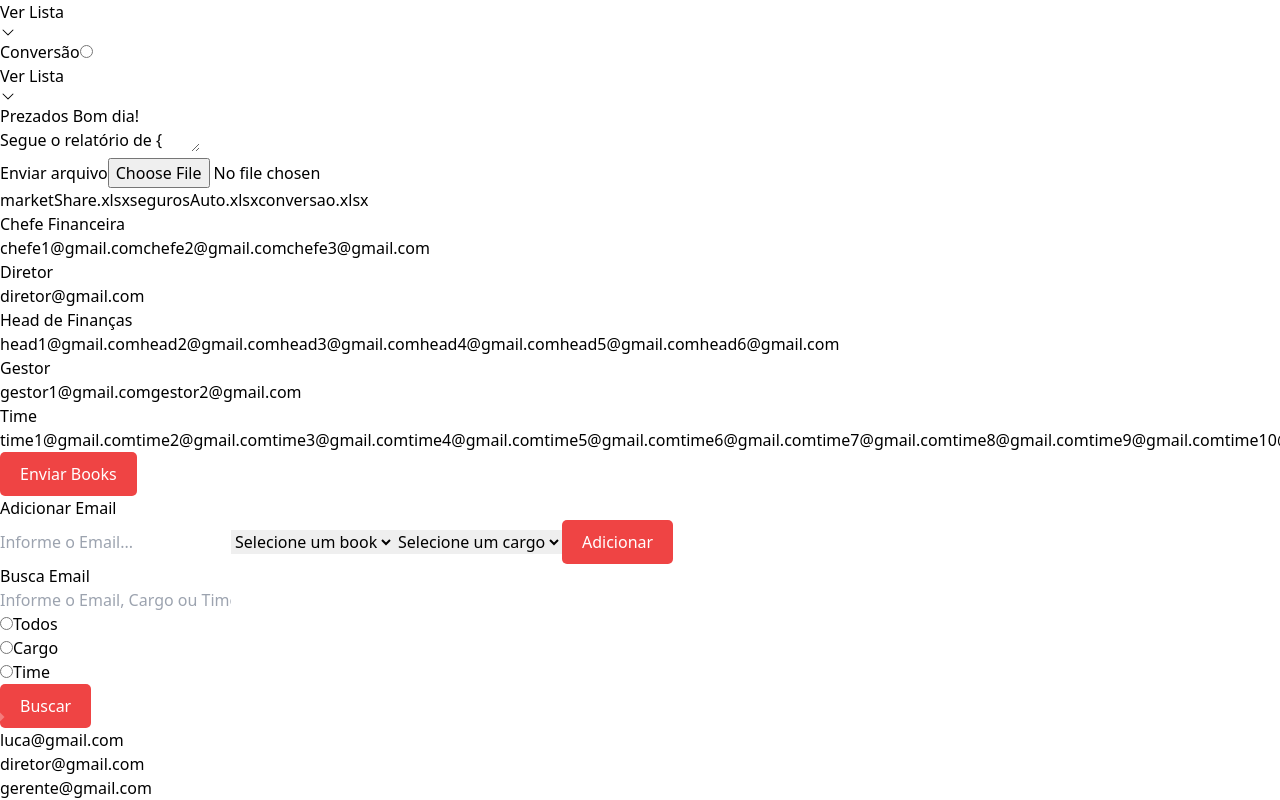
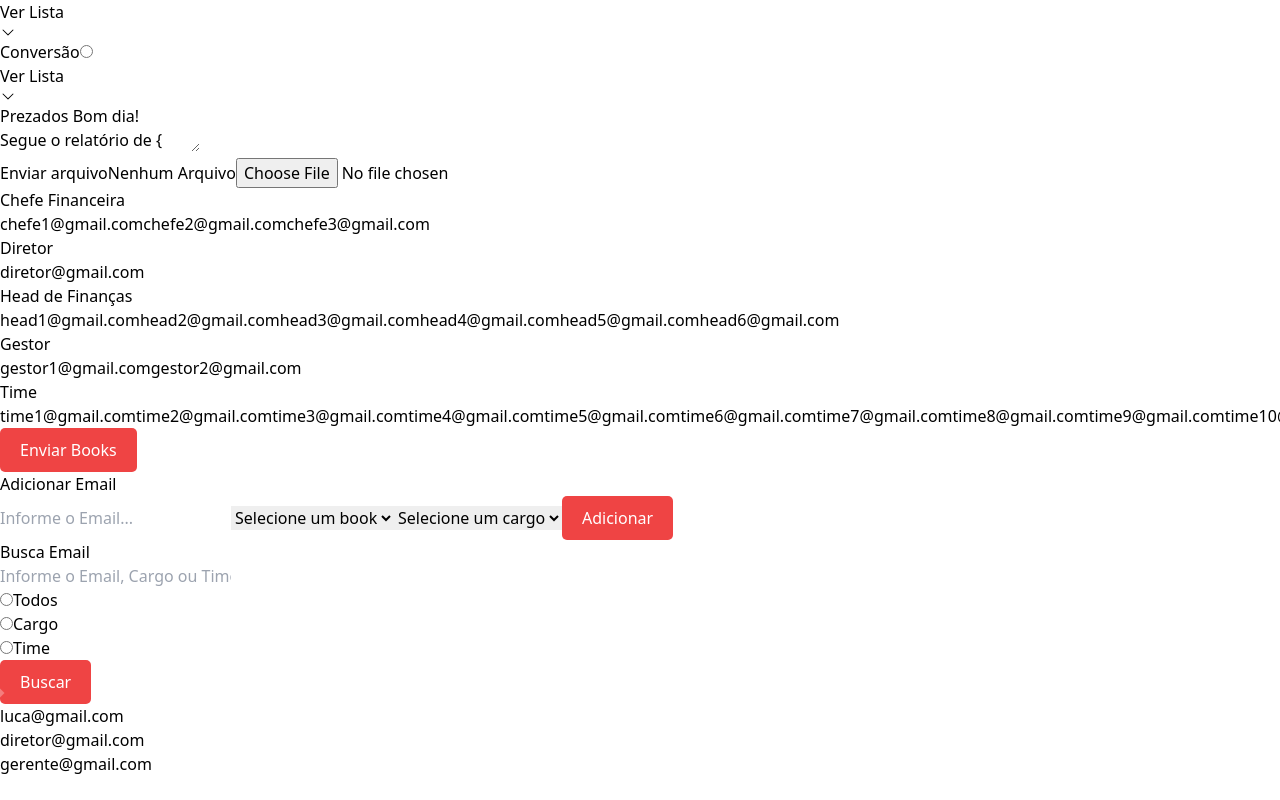
Before and after one commit to LucaPinheiro/book-sender-front, a React (Vite) app: page /email-sender in a window 1280 px wide. Shown: the part 1371-2171 px from the top of the page. After the commit the page ends 2147 px from the top, so only its background shows below. Built offline with nearby package versions, Linux system fonts and the light colour scheme; sample sign-in values are in the browser's storage.

Commit message:
feat: Improve file upload functionality in EmailSender page

```diff
--- a/src/pages/EmailSender/index.tsx
+++ b/src/pages/EmailSender/index.tsx
@@ -82,18 +82,10 @@ export function EmailSender() {
           <article>
             <div className="my-4">
               <label className="bg-red-500 p-2 text-white rounded-md cursor-pointer font-semibold duration-200 hover:bg-red-400" htmlFor="selecaoArquivos">Enviar arquivo</label>
-              <input onChange={(e) => setArquivo(e.target.files)} className="hidden" id="selecaoArquivos" type="file" />
+              <label className="ml-4">{arquivo ? arquivo[0].name : 'Nenhum Arquivo'}</label>
+              <input onChange={(e) => setArquivo(e.target.files)} className="hidden" id="selecaoArquivos" type="file" accept="application/pdf" />
             </div>
-            {/* LISTA DE ARQUIVOS */}
-            {[1].length === 0 ? "" :
-              <div className="border-2 h-8 mb-4 px-4 overflow-x-hidden overflow-y-scroll">
-                <div className="flex flex-wrap gap-4">
-                  <label>marketShare.xlsx</label>
-                  <label>segurosAuto.xlsx</label>
-                  <label>conversao.xlsx</label>
-                </div>
-              </div>
-            }
+
             {/* LISTA */}
             <div className="border-2 h-72 overflow-x-hidden overflow-y-scroll">
               <h2 className="font-bold text-lg text-center underline">Chefe Financeira</h2>
```
